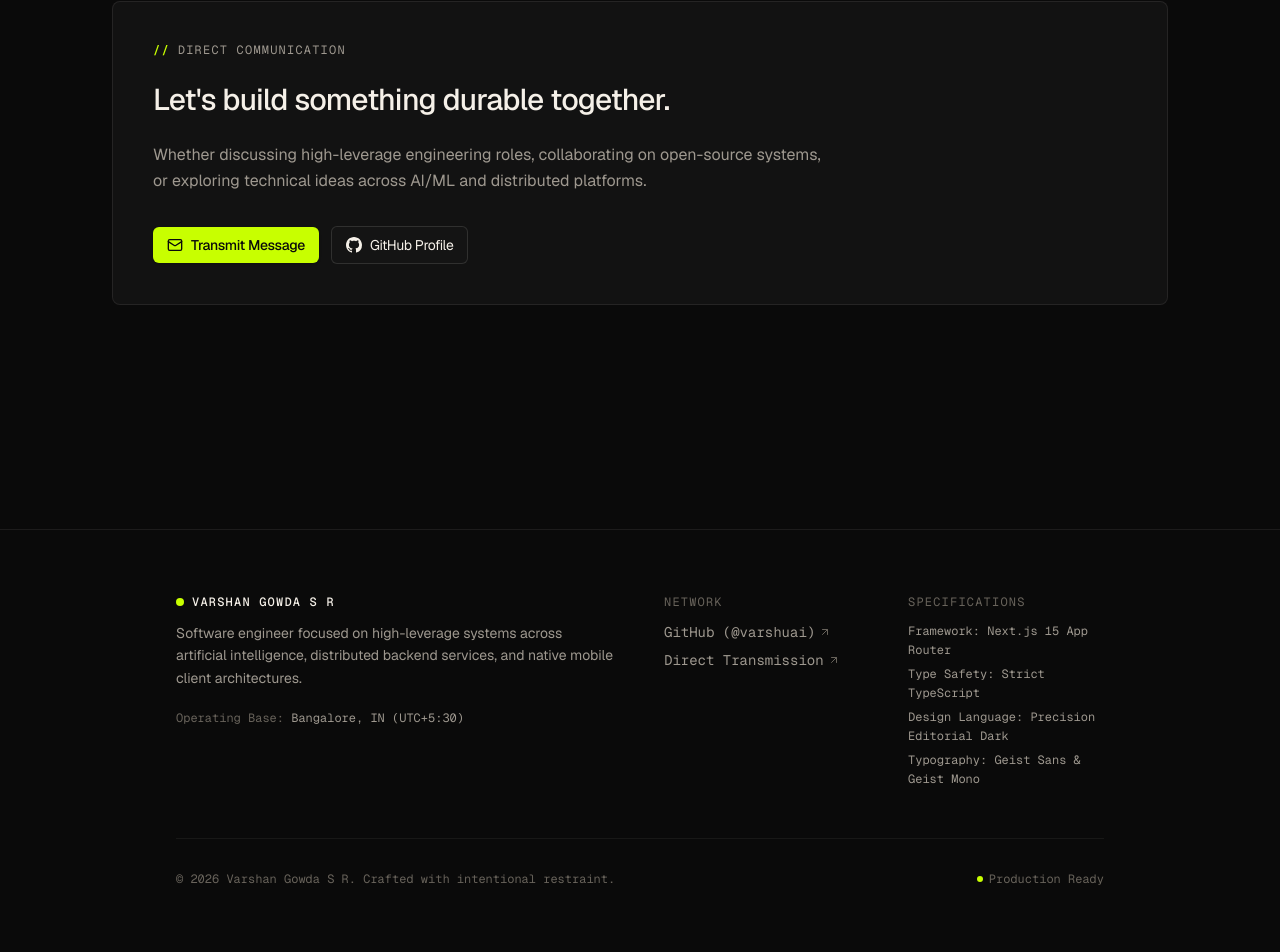
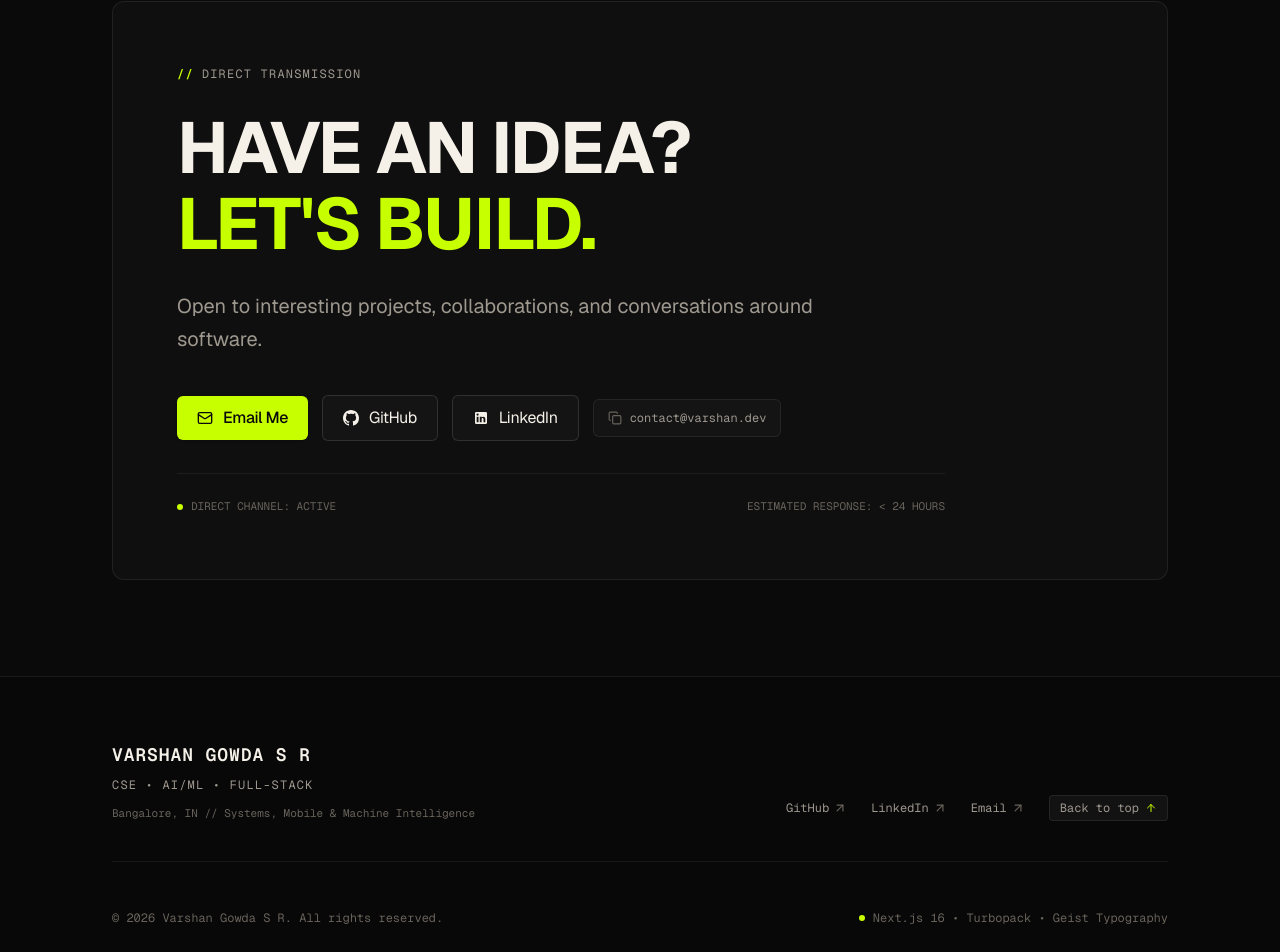
Before and after one commit to VarshuAi/VarshuAi.github.io, a Next.js app: page / in a window 1280 px wide. Shown: the part 7427-8379 px from the top of the page. Built offline with nearby package versions, Linux system fonts and the light colour scheme; no server answers.

Commit message:
feat: phase 6 final cta and editorial footer ending experience

```diff
--- a/src/app/page.tsx
+++ b/src/app/page.tsx
@@ -12,10 +12,10 @@ import { TechnicalManifesto } from "@/components/identity/TechnicalManifesto";
 import { OpenSourceSection } from "@/components/github/OpenSourceSection";
 import { CurrentlyBuilding } from "@/components/about/CurrentlyBuilding";
 import { AboutSection } from "@/components/about/AboutSection";
+import { FinalCTA } from "@/components/ending/FinalCTA";
 import { SystemsConsole } from "@/components/hero/SystemsConsole";
 import { PROFILE } from "@/data/profile";
-import { ArrowRight, ArrowUpRight, Mail } from "lucide-react";
-import { GithubIcon } from "@/components/icons/GithubIcon";
+import { ArrowRight, ArrowUpRight } from "lucide-react";
 
 export default function HomePage() {
   return (
@@ -241,48 +241,10 @@ export default function HomePage() {
           </Container>
         </section>
 
-        {/* DIRECT TRANSMISSION / CONTACT */}
+        {/* FINAL CTA / ENDING EXPERIENCE */}
         <section id="contact" className="py-16 sm:py-24">
           <Container size="wide">
-            <div className="rounded-lg bg-[#121212] border border-[rgba(245,240,232,0.08)] p-6 sm:p-10 relative overflow-hidden">
-              <div className="max-w-2xl space-y-6">
-                <div className="flex items-center gap-2 font-mono text-xs uppercase tracking-widest text-[#9E988F]">
-                  <span className="text-[#C8FF00] font-semibold">{"//"}</span>
-                  <span>Direct Communication</span>
-                </div>
-
-                <h3 className="text-2xl sm:text-3xl font-medium tracking-tight text-[#F5F0E8]">
-                  Let&apos;s build something durable together.
-                </h3>
-
-                <p className="text-sm sm:text-base text-[#9E988F] leading-relaxed">
-                  Whether discussing high-leverage engineering roles, collaborating on open-source systems,
-                  or exploring technical ideas across AI/ML and distributed platforms.
-                </p>
-
-                <div className="pt-2 flex flex-wrap items-center gap-3">
-                  <Button
-                    variant="accent"
-                    size="md"
-                    href="mailto:contact@varshan.dev"
-                    icon={<Mail className="w-4 h-4 text-[#0A0A0A]" />}
-                    iconPosition="left"
-                  >
-                    Transmit Message
-                  </Button>
-                  <Button
-                    variant="secondary"
-                    size="md"
-                    href="https://github.com/varshuai"
-                    isExternal
-                    icon={<GithubIcon className="w-4 h-4" />}
-                    iconPosition="left"
-                  >
-                    GitHub Profile
-                  </Button>
-                </div>
-              </div>
-            </div>
+            <FinalCTA />
           </Container>
         </section>
       </main>
--- /dev/null
+++ b/src/components/ending/FinalCTA.tsx
@@ -0,0 +1,118 @@
+"use client";
+
+import React, { useState } from "react";
+import { Mail, Copy, Check } from "lucide-react";
+import { Button } from "@/components/primitives/Button";
+import { GithubIcon } from "@/components/icons/GithubIcon";
+import { LinkedinIcon } from "@/components/icons/LinkedinIcon";
+import { PROFILE } from "@/data/profile";
+
+export function FinalCTA() {
+  const [copied, setCopied] = useState(false);
+
+  const handleCopyEmail = async () => {
+    try {
+      await navigator.clipboard.writeText(PROFILE.email);
+      setCopied(true);
+      setTimeout(() => setCopied(false), 2000);
+    } catch {
+      // Fallback
+      setCopied(false);
+    }
+  };
+
+  return (
+    <div className="relative rounded-xl bg-[#0F0F0F] border border-[rgba(245,240,232,0.08)] p-8 sm:p-12 lg:p-16 overflow-hidden">
+      {/* Editorial Content Container */}
+      <div className="max-w-3xl space-y-8">
+        {/* Kicker */}
+        <div className="flex items-center gap-2 font-mono text-xs uppercase tracking-widest text-[#9E988F]">
+          <span className="text-[#C8FF00] font-semibold">{"//"}</span>
+          <span>DIRECT TRANSMISSION</span>
+        </div>
+
+        {/* Large Editorial Statement */}
+        <div className="space-y-2">
+          <h2 className="text-4xl sm:text-6xl md:text-7xl font-bold tracking-tight text-[#F5F0E8] leading-[0.95]">
+            HAVE AN IDEA?
+          </h2>
+          <h2 className="text-4xl sm:text-6xl md:text-7xl font-bold tracking-tight text-[#C8FF00] leading-[0.95]">
+            LET&apos;S BUILD.
+          </h2>
+        </div>
+
+        {/* Supporting Copy */}
+        <p className="text-base sm:text-xl text-[#9E988F] max-w-2xl font-normal leading-relaxed">
+          Open to interesting projects, collaborations, and conversations around software.
+        </p>
+
+        {/* Buttons / Actions */}
+        <div className="pt-2 flex flex-wrap items-center gap-3.5">
+          {/* Primary Action: Email */}
+          <Button
+            variant="accent"
+            size="lg"
+            href={`mailto:${PROFILE.email}`}
+            icon={<Mail className="w-4 h-4 text-[#0A0A0A]" />}
+            iconPosition="left"
+          >
+            Email Me
+          </Button>
+
+          {/* Secondary Action: GitHub */}
+          <Button
+            variant="secondary"
+            size="lg"
+            href={PROFILE.githubUrl}
+            isExternal
+            icon={<GithubIcon className="w-4 h-4" />}
+            iconPosition="left"
+          >
+            GitHub
+          </Button>
+
+          {/* Secondary Action: LinkedIn */}
+          <Button
+            variant="secondary"
+            size="lg"
+            href={PROFILE.linkedinUrl}
+            isExternal
+            icon={<LinkedinIcon className="w-4 h-4" />}
+            iconPosition="left"
+          >
+            LinkedIn
+          </Button>
+
+          {/* Quick Copy Email Utility Button */}
+          <button
+            type="button"
+            onClick={handleCopyEmail}
+            className="inline-flex items-center gap-2 px-3.5 py-2.5 rounded-md font-mono text-xs text-[#9E988F] hover:text-[#F5F0E8] bg-[#141414] hover:bg-[#1A1A1A] border border-[rgba(245,240,232,0.08)] hover:border-[rgba(245,240,232,0.18)] transition-all focus-visible:outline-none focus-visible:ring-1 focus-visible:ring-[#C8FF00]"
+            aria-label="Copy email address to clipboard"
+          >
+            {copied ? (
+              <>
+                <Check className="w-3.5 h-3.5 text-[#C8FF00]" />
+                <span className="text-[#C8FF00]">Copied to clipboard</span>
+              </>
+            ) : (
+              <>
+                <Copy className="w-3.5 h-3.5 text-[#68635B]" />
+                <span>{PROFILE.email}</span>
+              </>
+            )}
+          </button>
+        </div>
+
+        {/* Minimal Monospace Telemetry Strip */}
+        <div className="pt-6 border-t border-[rgba(245,240,232,0.06)] flex flex-wrap items-center justify-between gap-4 font-mono text-[11px] text-[#68635B]">
+          <div className="flex items-center gap-2">
+            <span className="w-1.5 h-1.5 rounded-full bg-[#C8FF00]" />
+            <span>DIRECT CHANNEL: ACTIVE</span>
+          </div>
+          <div>ESTIMATED RESPONSE: &lt; 24 HOURS</div>
+        </div>
+      </div>
+    </div>
+  );
+}
--- /dev/null
+++ b/src/components/icons/LinkedinIcon.tsx
@@ -0,0 +1,16 @@
+import React from "react";
+
+export function LinkedinIcon({ className = "w-4 h-4" }: { className?: string }) {
+  return (
+    <svg
+      role="img"
+      viewBox="0 0 24 24"
+      fill="currentColor"
+      className={className}
+      xmlns="http://www.w3.org/2000/svg"
+      aria-hidden="true"
+    >
+      <path d="M19 3a2 2 0 0 1 2 2v14a2 2 0 0 1-2 2H5a2 2 0 0 1-2-2V5a2 2 0 0 1 2-2h14m-.5 15.5v-5.3a3.26 3.26 0 0 0-3.26-3.26c-.85 0-1.84.52-2.28 1.3v-1.11h-2.79v8.37h2.79v-4.93c0-.77.62-1.4 1.39-1.4a1.4 1.4 0 0 1 1.4 1.4v4.93h2.75M6.88 8.56a1.68 1.68 0 0 0 1.68-1.68c0-.93-.75-1.69-1.68-1.69a1.69 1.69 0 0 0-1.69 1.69c0 .93.76 1.68 1.69 1.68m1.39 9.94v-8.37H5.5v8.37h2.77z" />
+    </svg>
+  );
+}
--- a/src/components/layout/Footer.tsx
+++ b/src/components/layout/Footer.tsx
@@ -1,82 +1,92 @@
+"use client";
+
 import React from "react";
 import { Container } from "@/components/primitives/Container";
-import { ArrowUpRight } from "lucide-react";
+import { ArrowUp, ArrowUpRight } from "lucide-react";
+import { PROFILE } from "@/data/profile";
 
 export function Footer() {
+  const scrollToTop = () => {
+    window.scrollTo({
+      top: 0,
+      behavior: "smooth",
+    });
+  };
+
+  const currentYear = new Date().getFullYear();
+
   return (
-    <footer className="w-full border-t border-[rgba(245,240,232,0.08)] bg-[#0A0A0A] py-12 sm:py-16 mt-20 sm:mt-32">
-      <Container>
-        <div className="grid grid-cols-1 md:grid-cols-12 gap-8 lg:gap-12 pb-12 border-b border-[rgba(245,240,232,0.06)]">
-          {/* Identity & Stance */}
-          <div className="md:col-span-6 space-y-3">
-            <div className="flex items-center gap-2">
-              <span className="h-2 w-2 rounded-full bg-[#C8FF00]" />
-              <span className="font-mono text-xs uppercase tracking-widest text-[#F5F0E8] font-medium">
-                Varshan Gowda S R
-              </span>
+    <footer className="w-full border-t border-[rgba(245,240,232,0.08)] bg-[#080808] py-14 sm:py-16">
+      <Container size="wide">
+        <div className="space-y-12">
+          {/* Main Footer Row */}
+          <div className="flex flex-col md:flex-row md:items-end justify-between gap-8 pb-10 border-b border-[rgba(245,240,232,0.06)]">
+            {/* Identity & Role */}
+            <div className="space-y-2">
+              <h3 className="font-mono text-base sm:text-lg font-semibold tracking-wider text-[#F5F0E8] uppercase">
+                {PROFILE.name}
+              </h3>
+              <p className="font-mono text-xs text-[#9E988F] tracking-widest uppercase">
+                CSE • AI/ML • FULL-STACK
+              </p>
+              <p className="font-mono text-[11px] text-[#68635B] pt-1">
+                Bangalore, IN // Systems, Mobile &amp; Machine Intelligence
+              </p>
             </div>
-            <p className="text-sm text-[#9E988F] max-w-md leading-relaxed">
-              Software engineer focused on high-leverage systems across artificial intelligence,
-              distributed backend services, and native mobile client architectures.
-            </p>
-            <div className="pt-2 text-xs font-mono text-[#68635B]">
-              Operating Base: <span className="text-[#9E988F]">Bangalore, IN (UTC+5:30)</span>
+
+            {/* Links: GitHub, LinkedIn, Email */}
+            <div className="flex flex-wrap items-center gap-6 font-mono text-xs">
+              <a
+                href={PROFILE.githubUrl}
+                target="_blank"
+                rel="noopener noreferrer"
+                className="inline-flex items-center gap-1 text-[#9E988F] hover:text-[#F5F0E8] transition-colors focus-visible:outline-none focus-visible:ring-1 focus-visible:ring-[#C8FF00]"
+              >
+                <span>GitHub</span>
+                <ArrowUpRight className="w-3.5 h-3.5 text-[#68635B]" />
+              </a>
+
+              <a
+                href={PROFILE.linkedinUrl}
+                target="_blank"
+                rel="noopener noreferrer"
+                className="inline-flex items-center gap-1 text-[#9E988F] hover:text-[#F5F0E8] transition-colors focus-visible:outline-none focus-visible:ring-1 focus-visible:ring-[#C8FF00]"
+              >
+                <span>LinkedIn</span>
+                <ArrowUpRight className="w-3.5 h-3.5 text-[#68635B]" />
+              </a>
+
+              <a
+                href={`mailto:${PROFILE.email}`}
+                className="inline-flex items-center gap-1 text-[#9E988F] hover:text-[#C8FF00] transition-colors focus-visible:outline-none focus-visible:ring-1 focus-visible:ring-[#C8FF00]"
+              >
+                <span>Email</span>
+                <ArrowUpRight className="w-3.5 h-3.5 text-[#68635B]" />
+              </a>
+
+              {/* Back to top subtle button */}
+              <button
+                type="button"
+                onClick={scrollToTop}
+                className="inline-flex items-center gap-1.5 text-[#9E988F] hover:text-[#C8FF00] px-2.5 py-1 rounded bg-[#121212] hover:bg-[#181818] border border-[rgba(245,240,232,0.08)] hover:border-[rgba(245,240,232,0.18)] transition-all focus-visible:outline-none focus-visible:ring-1 focus-visible:ring-[#C8FF00]"
+                aria-label="Scroll back to top of page"
+              >
+                <span>Back to top</span>
+                <ArrowUp className="w-3 h-3 text-[#C8FF00]" />
+              </button>
             </div>
           </div>
 
-          {/* Links */}
-          <div className="md:col-span-3 space-y-3">
-            <div className="font-mono text-xs uppercase tracking-widest text-[#68635B]">
-              Network
+          {/* Sub-Footer Copyright & Spec */}
+          <div className="flex flex-col sm:flex-row sm:items-center justify-between gap-4 font-mono text-xs text-[#68635B]">
+            <div>
+              &copy; {currentYear} {PROFILE.name}. All rights reserved.
             </div>
-            <ul className="space-y-2 text-sm font-mono">
-              <li>
-                <a
-                  href="https://github.com/varshuai"
-                  target="_blank"
-                  rel="noopener noreferrer"
-                  className="inline-flex items-center gap-1 text-[#9E988F] hover:text-[#F5F0E8] transition-colors"
-                >
-                  <span>GitHub (@varshuai)</span>
-                  <ArrowUpRight className="w-3 h-3 text-[#68635B]" />
-                </a>
-              </li>
-              <li>
-                <a
-                  href="mailto:contact@varshan.dev"
-                  className="inline-flex items-center gap-1 text-[#9E988F] hover:text-[#F5F0E8] transition-colors"
-                >
-                  <span>Direct Transmission</span>
-                  <ArrowUpRight className="w-3 h-3 text-[#68635B]" />
-                </a>
-              </li>
-            </ul>
-          </div>
 
-          {/* System Spec */}
-          <div className="md:col-span-3 space-y-3">
-            <div className="font-mono text-xs uppercase tracking-widest text-[#68635B]">
-              Specifications
+            <div className="flex items-center gap-2">
+              <span className="w-1.5 h-1.5 rounded-full bg-[#C8FF00]" />
+              <span>Next.js 16 • Turbopack • Geist Typography</span>
             </div>
-            <div className="text-xs font-mono text-[#9E988F] space-y-1 leading-relaxed">
-              <p>Framework: Next.js 15 App Router</p>
-              <p>Type Safety: Strict TypeScript</p>
-              <p>Design Language: Precision Editorial Dark</p>
-              <p>Typography: Geist Sans & Geist Mono</p>
-            </div>
-          </div>
-        </div>
-
-        {/* Bottom bar */}
-        <div className="pt-8 flex flex-col sm:flex-row items-center justify-between gap-4 text-xs font-mono text-[#68635B]">
-          <div>
-            © {new Date().getFullYear()} Varshan Gowda S R. Crafted with intentional restraint.
-          </div>
-          <div className="flex items-center gap-4">
-            <span className="inline-flex items-center gap-1.5">
-              <span className="h-1.5 w-1.5 rounded-full bg-[#C8FF00]" />
-              Production Ready
-            </span>
           </div>
         </div>
       </Container>
--- a/src/data/profile.ts
+++ b/src/data/profile.ts
@@ -36,6 +36,7 @@ export interface ProfileData {
   status: string;
   githubUsername: string;
   githubUrl: string;
+  linkedinUrl: string;
   email: string;
   manifesto: string[];
   technicalIdentity: {
@@ -61,6 +62,7 @@ export const PROFILE: ProfileData = {
   status: "Actively building & open for select engineering roles",
   githubUsername: "varshuai",
   githubUrl: "https://github.com/varshuai",
+  linkedinUrl: "https://linkedin.com/in/varshansr",
   email: "contact@varshan.dev",
   manifesto: [
     "I am an engineer who actually builds software — taking systems from first-principles architectural reasoning to resilient, production implementations.",
```
